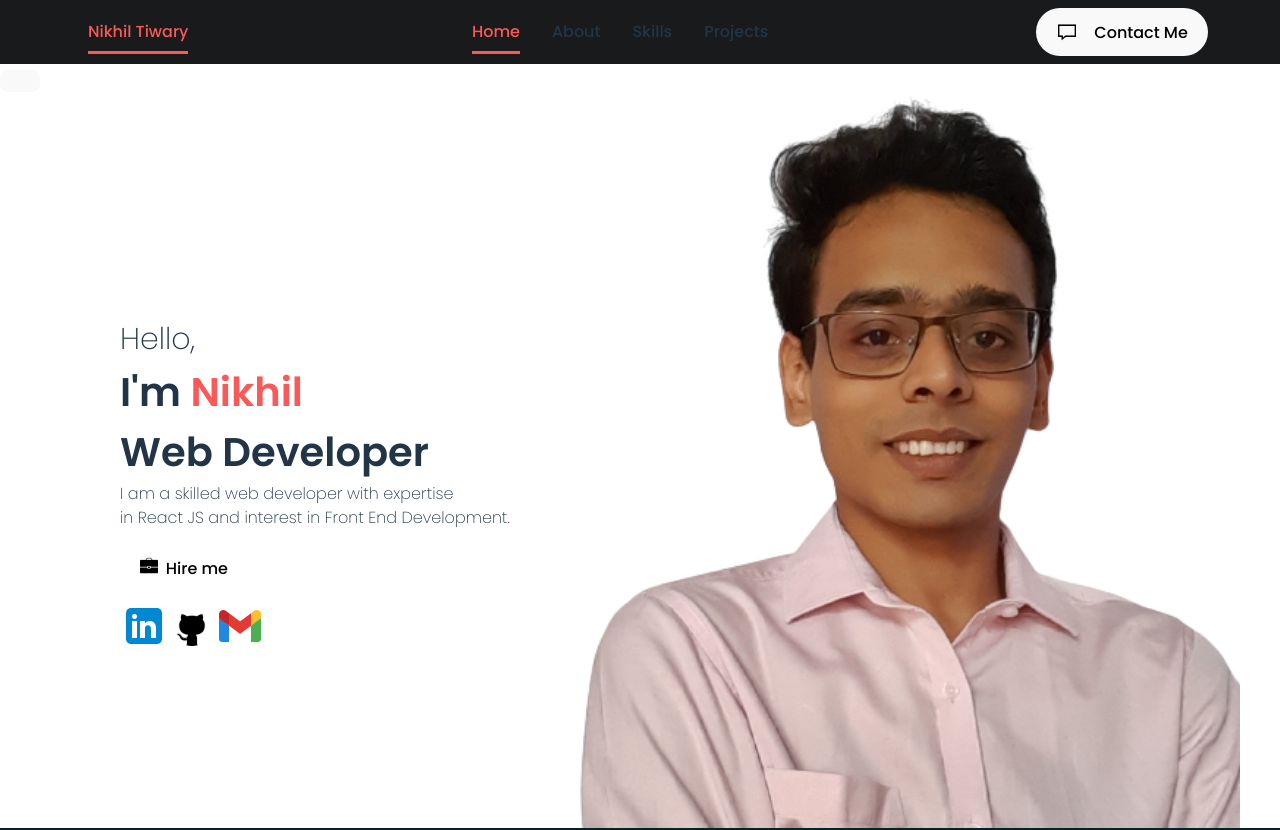
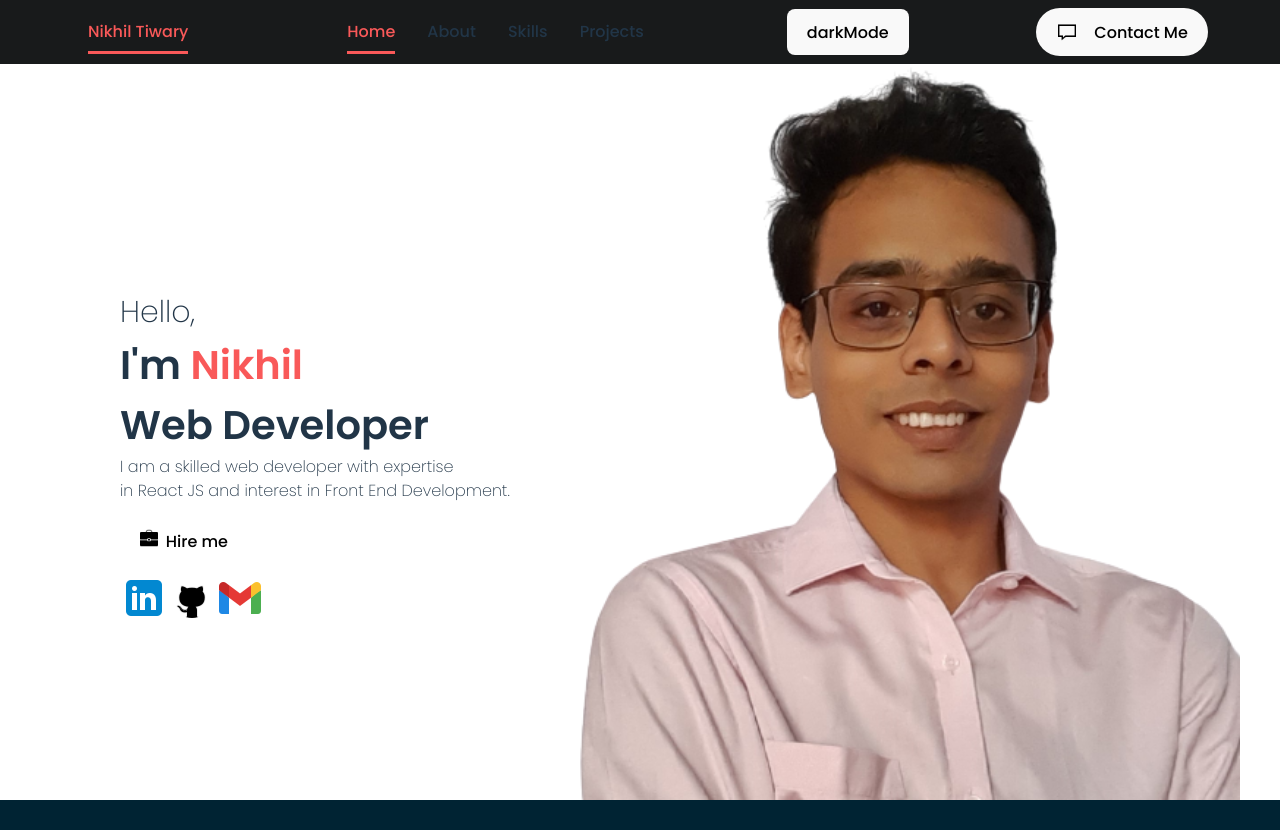
Before and after one commit to nikhil-tiwary61/portfolio, a React (Vite) app: page / in a window 1280 px wide. Shown: the top 830 px of the page. Built offline with nearby package versions, Linux system fonts and the light colour scheme.

Commit message:
feat: add theme button for the navbar using ThemeContext

```diff
--- a/src/App.css
+++ b/src/App.css
@@ -42,6 +42,11 @@ button:hover {
   color: var(--fourth-color);
 }
 
+.lightMode {
+  background-color: white;
+  color: black;
+}
+
 @media screen and (max-width: 625px) {
   .line {
     display: none;
--- a/src/App.jsx
+++ b/src/App.jsx
@@ -11,14 +11,9 @@ import { useState } from "react";
 
 function App() {
   const [theme, setTheme] = useState("darkMode");
-  function handleClick() {
-    setTheme(theme === "darkMode" ? "lightMode" : "darkMode");
-    console.log(theme);
-  }
   return (
-    <ThemeContext.Provider value={theme}>
+    <ThemeContext.Provider value={{ theme, setTheme }}>
       <Navbar />
-      <button onClick={handleClick}></button>
       <Home />
       <About />
       <Skills />
--- a/src/conponents/Navbar.jsx
+++ b/src/conponents/Navbar.jsx
@@ -4,11 +4,18 @@ import contactMe from "../assets/contact_me.png";
 import menu from "../assets/menu.png";
 import close from "../assets/closeBtn.png";
 import { useState } from "react";
+import { useContext } from "react";
+import ThemeContext from "../context/ThemeContext";
 
 export default function Navbar() {
   const [showMenu, setShowMenu] = useState(false);
+  const { theme, setTheme } = useContext(ThemeContext);
+  function handleClick() {
+    setTheme(theme === "darkMode" ? "lightMode" : "darkMode");
+    console.log(theme);
+  }
   return (
-    <nav>
+    <nav className={theme}>
       <div className="navbar">
         <div className="name">
           <Link
@@ -69,8 +76,10 @@ export default function Navbar() {
             Projects
           </Link>
         </div>
+        <button onClick={handleClick}>{theme}</button>
         <button
           id="contact-btn"
+          className={theme}
           onClick={() => {
             document.getElementById("contact-me").scrollIntoView();
           }}
--- a/src/styles/Navbar.css
+++ b/src/styles/Navbar.css
@@ -1,5 +1,6 @@
 :root {
   --dark: #181a1b;
+  --light: white;
   --text-color: #f95959;
 }
 
```
